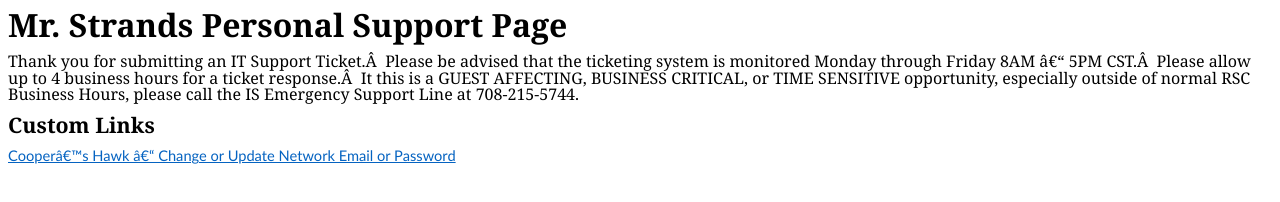
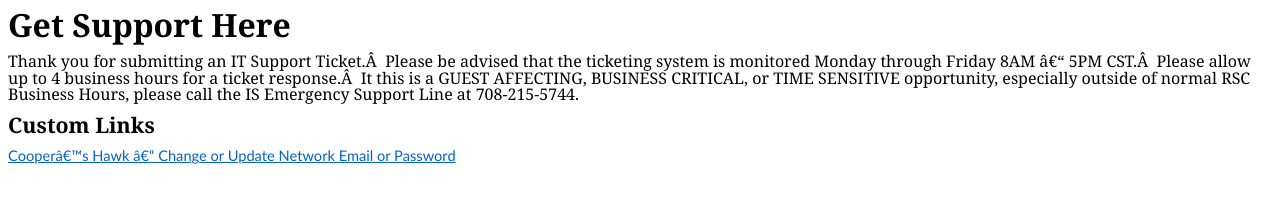
Before and after one commit to cwoods24/cwoods24.github.io, a plain HTML site: page index.html in a window 1280 px wide. Drawn offline with Linux system fonts and the light colour scheme.

Commit message:
Update index.html

```diff
--- a/index.html
+++ b/index.html
@@ -797,8 +797,8 @@ div.WordSection1
 <div class=WordSection1>
 
 <p class=MsoNormal><b style='mso-bidi-font-weight:normal'><span
-style='font-size:24.0pt;line-height:106%;font-family:"Cambria",serif'>Mr. Strands Personal
-Support Page<o:p></o:p></span></b></p>
+style='font-size:24.0pt;line-height:106%;font-family:"Cambria",serif'>Get Support
+Here<o:p></o:p></span></b></p>
 
 <p class=MsoNormal><span style='font-size:12.0pt;line-height:106%;font-family:
 "Cambria",serif;mso-bidi-font-family:Arial'>Thank you for submitting an IT
```
